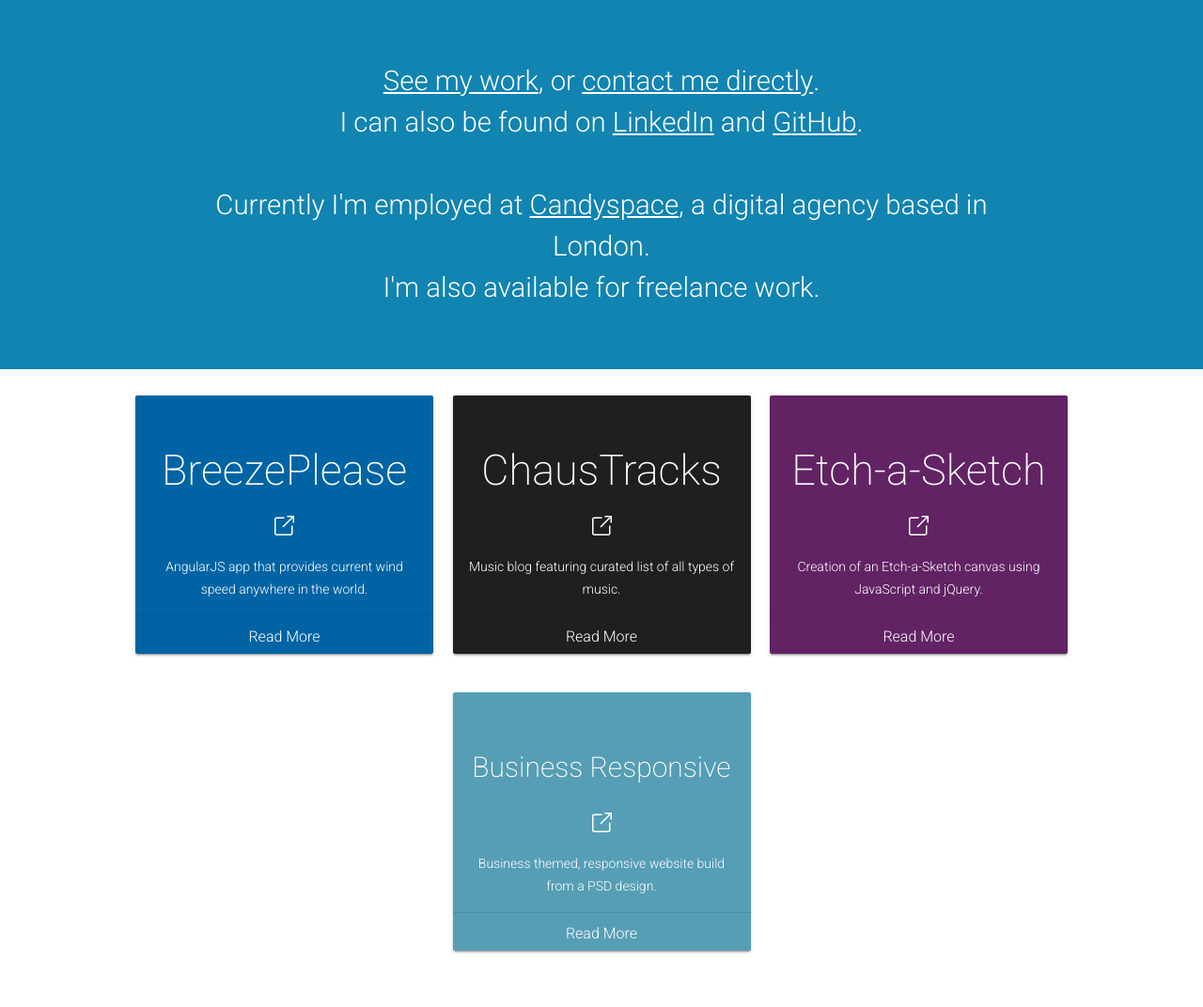
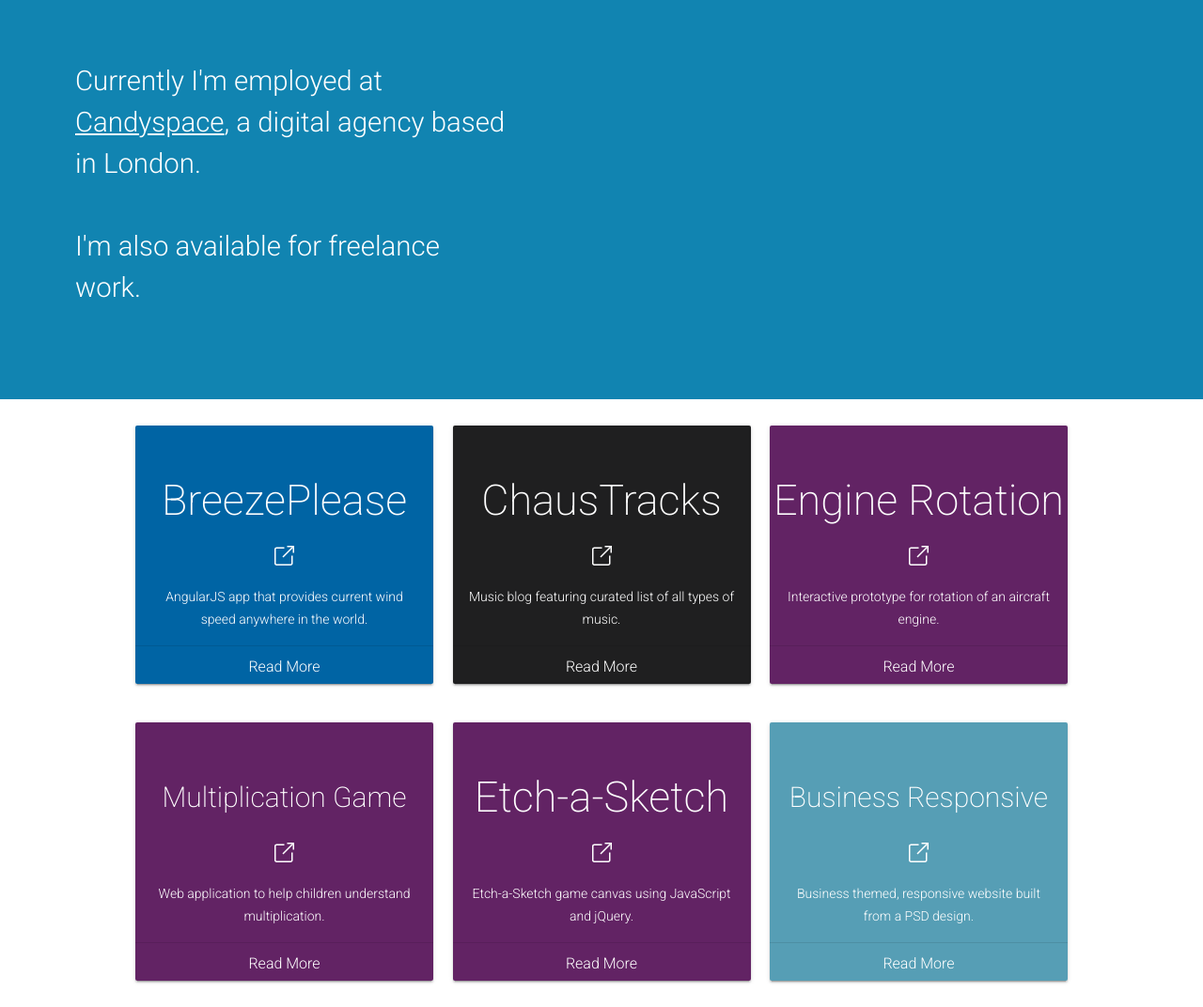
Before and after one commit to adriankelly/adriankelly-portfolio, a PHP site: page / in a window 1280 px wide. Shown: the part 64-1136 px from the top of the page at 94% size. Run offline with PHP 8.4, Linux system fonts and the light colour scheme; some libraries are stand-ins or nearby versions.

Commit message:
Inclusion of recent projects

```diff
--- a/index.html
+++ b/index.html
@@ -41,12 +41,8 @@ GitHub</a>
           <div class="story-copy">
             <div class="mdl-cell--6-col-tablet">
               <p>
-                <a href="#work">See my work</a>, or <a id="contact-link" href="#contact" class="contact">contact me directly</a>.
-                <br>I can also be found on <a href="https://www.linkedin.com/in/adriankellyweb">LinkedIn</a> and
-                <a href="https://github.com/adriankelly">GitHub</a>.
+                Currently I'm employed at <a href="https://www.candyspace.com/">Candyspace</a>, a digital agency based in London.
                 <br />
-                <br />
-                Currently I'm employed at <a href="https://www.candyspace.com/">Candyspace</a>, a digital agency based in London.
                 <br />I'm also available for freelance work.
               </p>
             </div>
@@ -124,6 +120,77 @@ GitHub</a>
 
 
 
+          <div class="mdl-card mdl-cell mdl-cell--1-offset-tablet mdl-cell--10-col mdl-cell--6-col-tablet mdl-cell--12-col-phone mdl-shadow--2dp project project-engine">
+            <div class="mdl-card__title">
+
+            </div>
+
+            <a class="project-title-link" href="//adriankelly.github.io/touch-engine-rotation/">
+              <h2 class="project-title">Engine Rotation</h2>
+            </a>
+            <a href="//adriankelly.github.io/touch-engine-rotation/">
+
+              <svg class="project-link-icon" width="1.5rem" height="1.5rem" viewBox="0 0 28 28" version="1.1" xmlns="http://www.w3.org/2000/svg"
+                xmlns:xlink="http://www.w3.org/1999/xlink">
+                <g id="Page-1" stroke="none" stroke-width="1" fill="none" fill-rule="evenodd">
+                  <g id="Ei-external-link" fill="#FFFFFF">
+                    <polygon id="Shape" points="26.288 0.297 27.702 1.712 12.712 16.702 11.298 15.288"></polygon>
+                    <polygon id="Shape" points="28 10 26 10 26 2 18 2 18 0 28 0"></polygon>
+                    <path d="M23,28 L3,28 C1.3,28 0,26.7 0,25 L0,5 C0,3.3 1.3,2 3,2 L14,2 L14,4 L3,4 C2.4,4 2,4.4 2,5 L2,25 C2,25.6 2.4,26 3,26 L23,26 C23.6,26 24,25.6 24,25 L24,14 L26,14 L26,25 C26,26.7 24.7,28 23,28 Z"
+                      id="Shape"></path>
+                  </g>
+                </g>
+                </svg>
+            </a>
+            <p class="project-text">Interactive prototype for rotation of an aircraft engine.</p>
+            <ul class="project-text-body">
+              <li>Uses Greensock, HTML5 video, JavaScript, jQuery</li>
+              <li>Created as a rapid proof-of-concept for an interactive engine that users could play with</li>
+              <li>Inspired by <a href="http://www.apple.com/mac-pro/">Apple Mac Pro website</a></li>
+            </ul>
+
+            <div class="read-more-wrap">
+              <a class="loadToggle read-more-btn ">Read More</a>
+            </div>
+          </div>
+
+
+          <div class="mdl-card mdl-cell mdl-cell--1-offset-tablet mdl-cell--10-col mdl-cell--6-col-tablet mdl-cell--12-col-phone mdl-shadow--2dp project project-mp-game">
+            <div class="mdl-card__title">
+
+            </div>
+
+            <a class="project-title-link" href="//mp-game.herokuapp.com/">
+              <h2 class="project-title multiplication">Multiplication Game</h2>
+            </a>
+            <a href="//mp-game.herokuapp.com/">
+
+              <svg class="project-link-icon" width="1.5rem" height="1.5rem" viewBox="0 0 28 28" version="1.1" xmlns="http://www.w3.org/2000/svg"
+                xmlns:xlink="http://www.w3.org/1999/xlink">
+                <g id="Page-1" stroke="none" stroke-width="1" fill="none" fill-rule="evenodd">
+                  <g id="Ei-external-link" fill="#FFFFFF">
+                    <polygon id="Shape" points="26.288 0.297 27.702 1.712 12.712 16.702 11.298 15.288"></polygon>
+                    <polygon id="Shape" points="28 10 26 10 26 2 18 2 18 0 28 0"></polygon>
+                    <path d="M23,28 L3,28 C1.3,28 0,26.7 0,25 L0,5 C0,3.3 1.3,2 3,2 L14,2 L14,4 L3,4 C2.4,4 2,4.4 2,5 L2,25 C2,25.6 2.4,26 3,26 L23,26 C23.6,26 24,25.6 24,25 L24,14 L26,14 L26,25 C26,26.7 24.7,28 23,28 Z"
+                      id="Shape"></path>
+                  </g>
+                </g>
+                </svg>
+            </a>
+            <p class="project-text">Web application to help children understand multiplication.</p>
+            <ul class="project-text-body">
+              <li>Uses JavaScript, NodeJS, Express, Webpack, Heroku, ES6, Babel</li>
+              <li>When clicking a box, the multiples of the clicked number are highlighted, clicking again removes the highlight</li>
+              <li>Displays 3 numbers per row on desktop devices, 2 numbers per row on tablet, and 1 number per row on mobile</li>
+            </ul>
+
+            <div class="read-more-wrap">
+              <a class="loadToggle read-more-btn ">Read More</a>
+            </div>
+          </div>
+
+
+
           <div class="mdl-card mdl-cell mdl-cell--1-offset-tablet mdl-cell--10-col mdl-cell--6-col-tablet mdl-cell--12-col-phone mdl-shadow--2dp project project-sketch">
             <div id="project-img-etchasketch" class="mdl-card__title">
 
@@ -146,7 +213,7 @@ GitHub</a>
                 </g>
                 </svg>
             </a>
-            <p class="project-text">Creation of an Etch-a-Sketch canvas using JavaScript and jQuery.</p>
+            <p class="project-text">Etch-a-Sketch game canvas using JavaScript and jQuery.</p>
             <ul class="project-text-body">
               <li>Uses JavaScript and jQuery</li>
               <li>Expanded upon original project idea by including form validation and ability to customise width of canvas</li>
@@ -181,7 +248,7 @@ GitHub</a>
                 </svg>
             </a>
 
-            <p class="project-text">Business themed, responsive website build from a PSD design.</p>
+            <p class="project-text">Business themed, responsive website built from a PSD design.</p>
             <ul class=" project-text-body">
               <li>Uses JavaScript, jQuery, CSS</li>
               <li>Built from a Photoshop design of the desktop appearance, with images being sliced
--- a/styles/style.css
+++ b/styles/style.css
@@ -10,6 +10,10 @@ a {
 
 .project-title-link {
   text-decoration: none;
+}
+
+.project-text-body a {
+  color: black;
 }
 
 .read-more-btn {
@@ -75,6 +79,14 @@ a {
   background-color: #1F1F20;
 }
 
+.project-engine {
+  background-color: #622364;
+}
+
+.project-mp-game {
+  background-color: #622364;
+}
+
 .project-sketch {
   background-color: #622364;
 }
@@ -116,7 +128,8 @@ a {
   margin: 0 auto;
 }
 
-.business {
+.business,
+.multiplication {
   font-size: 30px;
 }
 
@@ -352,11 +365,20 @@ a {
     display: none;
   }
 
+.story {
+  padding-bottom: 80px;
+}
+
+.story-copy {
+margin-left: 0;
+padding-left: 80px;
+}
+
 .story-copy p {
-  width: 75%;
-  margin: 0 auto;
   font-size: 1.75em;
   line-height: 1.5em;
+  text-align: left;
+  width: 40%;
 }
 .section-projects {
   display: flex;
```
